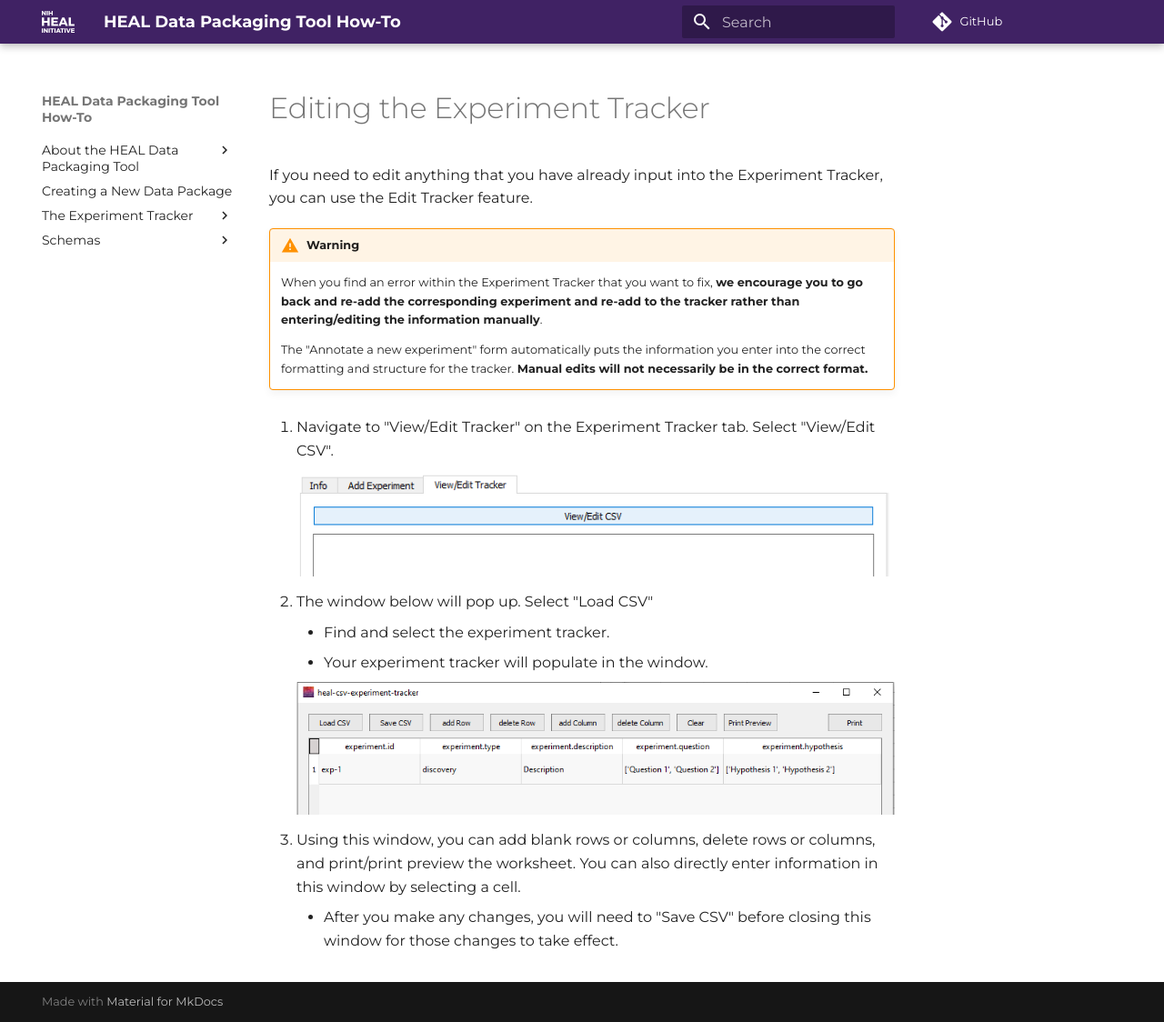
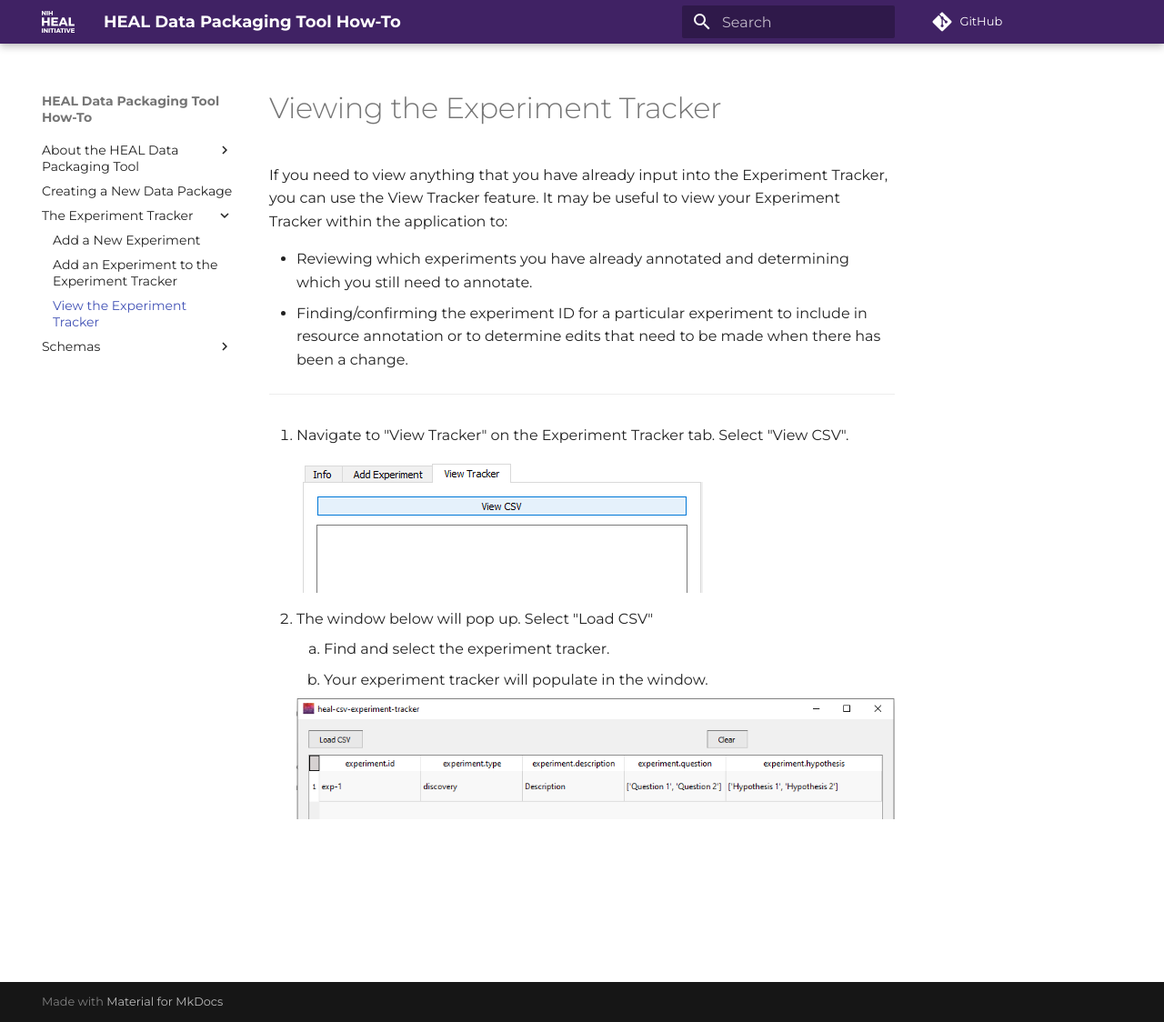
Before and after one commit to norc-heal/heal-app-docs, an MkDocs documentation site: the page built from docs/exptrack/editexp.md, in a window 1280 px wide and 1124 px high. Shown: the whole window at 91% size. Built offline with MkDocs 1.6.1 and Material for MkDocs 9.7.7, drawn with Linux system fonts in a browser that asks for light colours; comment, search, counter and statistics services are not loaded.

Commit message:
Add view tracker

```diff
--- a/docs/exptrack/editexp.md
+++ b/docs/exptrack/editexp.md
@@ -1,24 +1,19 @@
-# Editing the Experiment Tracker
+# Viewing the Experiment Tracker
 
-If you need to edit anything that you have already input into the Experiment Tracker, you can use the Edit Tracker feature.
+If you need to view anything that you have already input into the Experiment Tracker, you can use the View Tracker feature. It may be useful to view your Experiment Tracker within the application to:
 
-!!! warning
+* Reviewing which experiments you have already annotated and determining which you still need to annotate.
+* Finding/confirming the experiment ID for a particular experiment to include in resource annotation or to determine edits that need to be made when there has been a change.
 
-    When you find an error within the Experiment Tracker that you want to fix, **we encourage you to go back and re-add the corresponding experiment and re-add to the tracker rather than entering/editing the information manually**.
+***
 
-    The "Annotate a new experiment" form automatically puts the information you enter into the correct formatting and structure for the tracker. **Manual edits will not necessarily be in the correct format.**
+1. Navigate to "View Tracker" on the Experiment Tracker tab. Select "View CSV".
 
-1. Navigate to "View/Edit Tracker" on the Experiment Tracker tab. Select "View/Edit CSV".
-
-    ![](../app-screenshots/edit-exp-1.PNG)
+    ![](../app-screenshots/view-exp-1.PNG)
 
 2. The window below will pop up. Select "Load CSV"
 
-    * Find and select the experiment tracker.
-    * Your experiment tracker will populate in the window.
+    1. Find and select the experiment tracker.
+    2. Your experiment tracker will populate in the window.
 
-    ![](../app-screenshots/edit-exp-2.PNG)
-
-3. Using this window, you can add blank rows or columns, delete rows or columns, and print/print preview the worksheet. You can also directly enter information in this window by selecting a cell.
-
-    * After you make any changes, you will need to "Save CSV" before closing this window for those changes to take effect.
+    ![](../app-screenshots/view-exp-2.PNG)
--- a/mkdocs.yaml
+++ b/mkdocs.yaml
@@ -17,6 +17,7 @@
       - exptrack/index.md
       - Add a New Experiment: exptrack/addexp.md
       - Add an Experiment to the Experiment Tracker: exptrack/exptotrack.md
+      - View the Experiment Tracker: exptrack/editexp.md
   - Schemas:
       - schemas/index.md
       - Experiment Tracker: schemas/md_experiment_tracker.md
```
Also changed, not shown: docs/about/index.md (+1 -1 lines), docs/index.md (+1 -1 lines), docs/app-screenshots/view-exp-1.PNG (added), docs/app-screenshots/view-exp-2.PNG (added).
